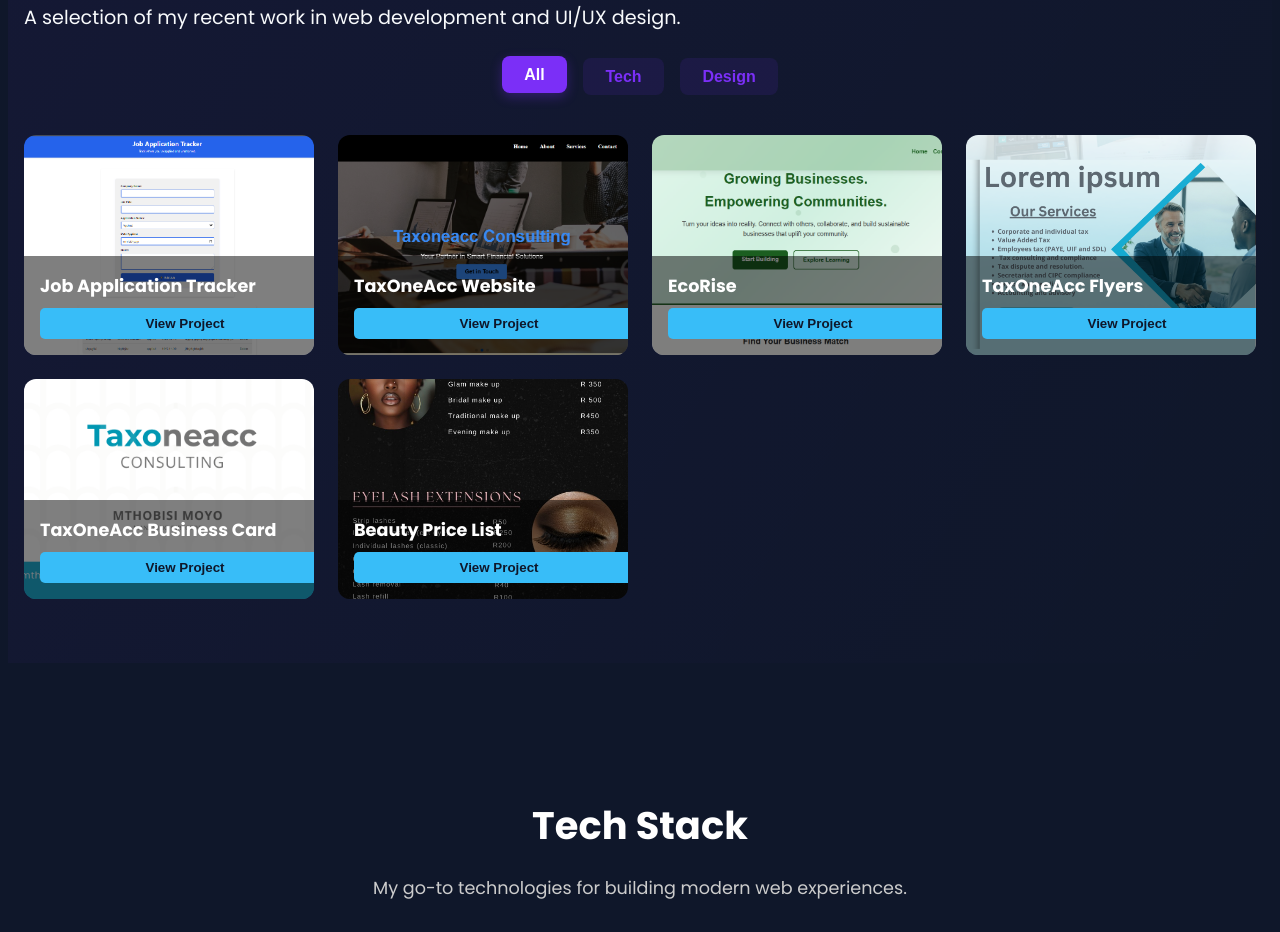
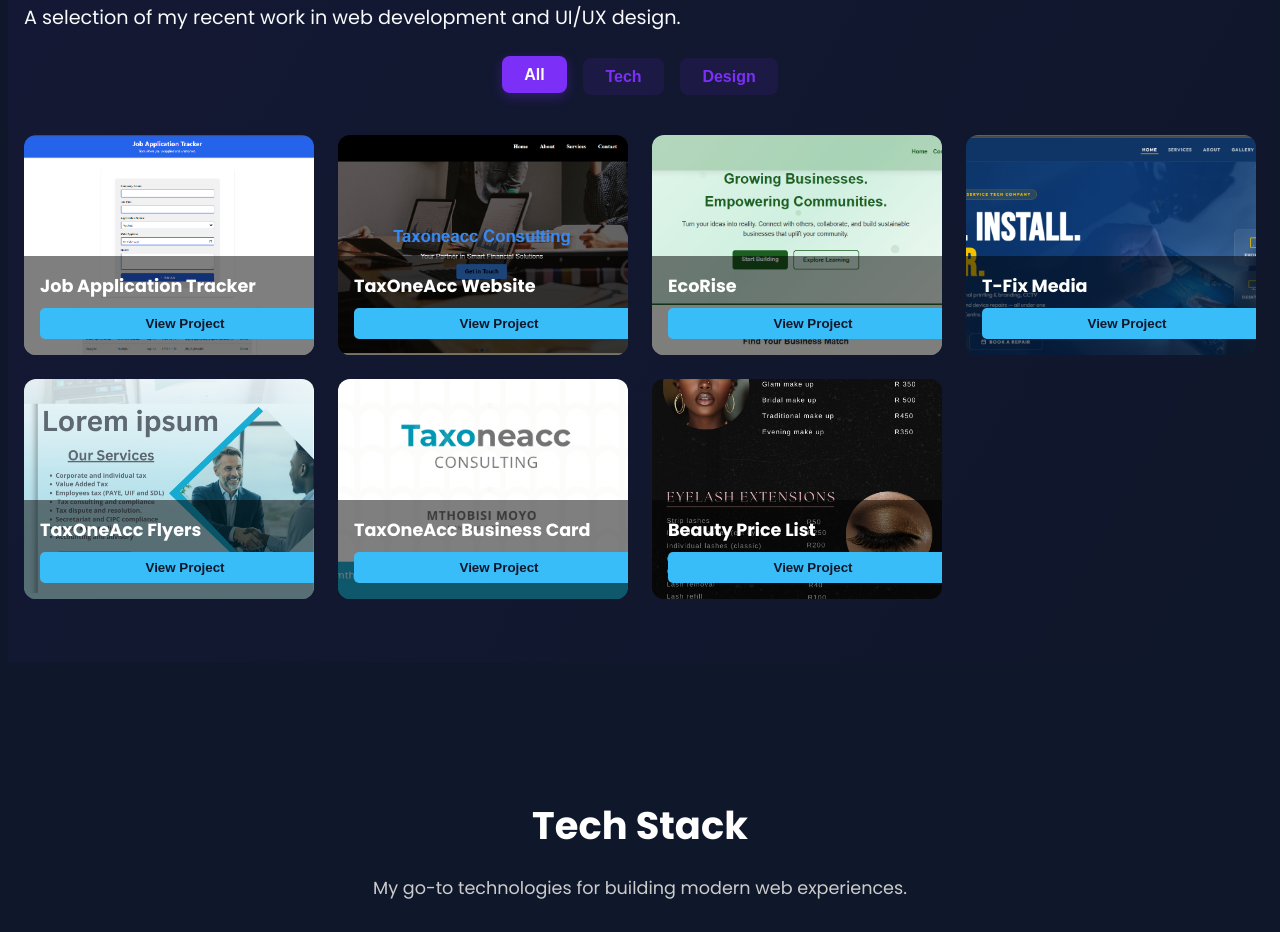
Before and after one commit to Siphephisiwe-coder/My-portfolio, a plain HTML site: page index.html in a window 1280 px wide. Shown: the part 1639-2571 px from the top of the page. Drawn offline with nearby package versions, Linux system fonts and the light colour scheme.

Commit message:
all changes

```diff
--- a/index.html
+++ b/index.html
@@ -4,6 +4,10 @@
   <meta charset="UTF-8" />
   <meta name="viewport" content="width=device-width, initial-scale=1.0" />
   <meta name="description" content="Siphephisiwe – Frontend Developer & UI/UX Designer in South Africa. I build responsive websites, web apps, and intuitive user experiences that help businesses engage users effectively.">
+  <meta property="og:title" content="Siphephisiwe – Frontend Developer & UI/UX Designer">
+  <meta property="og:description" content="I build responsive websites and intuitive user interfaces for businesses.">
+  <meta property="og:image" content="images/profile.jpg">
+  <meta property="og:url" content="https://siphephisiwe-portfolio.netlify.app/">
   <title>Siphephisiwe – Frontend Developer & UI/UX Designer | Web & App Solutions, South Africa</title>
 
   <!-- Fonts & Icons -->
@@ -50,7 +54,7 @@
 <section class="about" id="about">
   <div class="about-container">
     <div class="about-image">
-      <img src="images/profile.jpg" alt="Siphephisiwe - Virtual Assistant">
+      <img src="images/profile.jpg" alt="Siphephisiwe - Web developer">
         <div class="social-links">
           <a href="https://github.com/Siphephisiwe-coder" target="_blank"><i class="fab fa-github"></i></a>
           <a href="https://www.linkedin.com/in/siphephisiwe-nyathi-1045b6361" target="_blank"><i class="fab fa-linkedin-in"></i></a>
@@ -125,6 +129,20 @@
            data-github="https://github.com/Siphephisiwe-coder/tax-one-account-website">
         <div class="overlay">
           <h3>EcoRise</h3>
+          <button class="project-btn">View Project</button>
+        </div>
+      </div>
+
+        <!-- Tech Project 4-->
+             <div class="project-card tech"
+           style="background-image: url('images/T-Fixmedia.png');"
+           data-title="T-Fix Media"
+           data-solution="A modern, responsive website for a Tech company that showcases their services and portfolio."
+           data-tech="HTML, CSS, JavaScript"
+           data-live="https://t-fixmedia.netlify.app/"
+           data-github="https://github.com/Siphephisiwe-coder/T-Fix-Media">
+        <div class="overlay">
+          <h3>T-Fix Media</h3>
           <button class="project-btn">View Project</button>
         </div>
       </div>
```
Also changed, not shown: images/T-Fixmedia.png (added).
